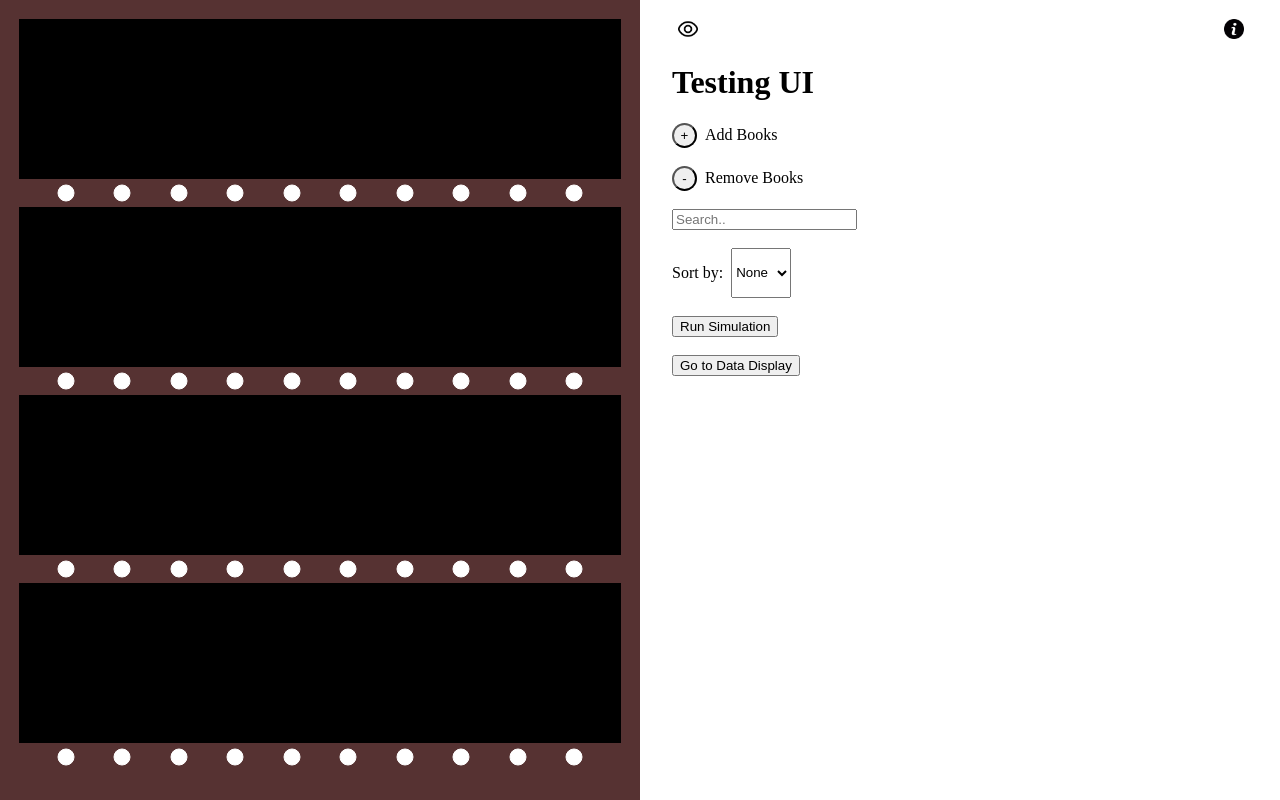
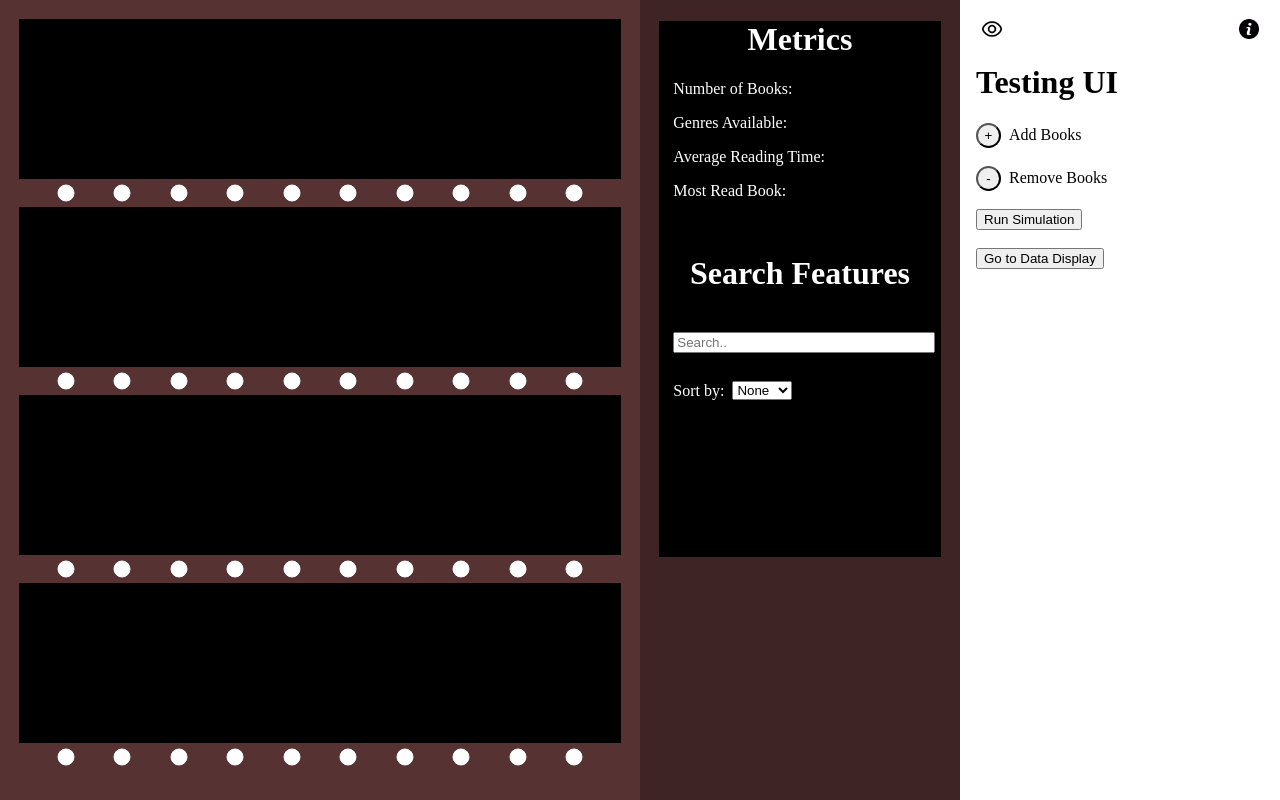
Before and after one commit to JosephAFerguson/-UserInterface-Proj2, a Svelte app in the folder UserInterfaceProj2/: page / in a window 1280 px wide. Built offline with nearby package versions, Linux system fonts and the light colour scheme.

Commit message:
updated ui with comments from professor and added basic layout for data

```diff
--- a/UserInterfaceProj2/src/App.svelte
+++ b/UserInterfaceProj2/src/App.svelte
@@ -1,11 +1,48 @@
 <script>
   import DeviceUI from './device-ui.svelte';
   import TestingUI from './testing-ui.svelte';
+  import DataDisplayUI from './data-display-ui.svelte';
+
+  let books_on_shelf =
+  [
+    {
+      Title: "Sample Book",
+      Color: "Red",
+      Genre: "Fiction",
+      Pages: 300,
+      Synopsis: "This is a sample synopsis of the book.",
+      DateAdded: "2024-01-15",
+      LastRead: "2024-06-10"
+    },
+    {
+      Title: "Another Book",
+      Color: "Blue",
+      Genre: "Non-Fiction",
+      Pages: 250,
+      Synopsis: "This is another sample synopsis of a different book.",
+      DateAdded: "2024-02-20",
+      LastRead: "2024-05-22"
+    }
+  ];
+
+  let books_off_shelf =
+  [
+    {
+      Title: "Third Book",
+      Color: "Green",
+      Genre: "Mystery",
+      Pages: 400,
+      Synopsis: "This is the synopsis of the third book.",
+      DateAdded: "2024-03-10",
+      LastRead: "2024-04-15"
+    }
+  ];
 </script>
 
 <div id="container">
-  <div id="device-ui"><DeviceUI/></div>
-  <div id="testing-ui"><TestingUI/></div>
+  <div id="device-ui"><DeviceUI bind:books_on_shelf bind:books_off_shelf/></div>
+  <div id="data-display-ui"><DataDisplayUI bind:books_on_shelf bind:books_off_shelf/></div>
+  <div id="testing-ui"><TestingUI bind:books_on_shelf bind:books_off_shelf/></div>
 </div>
 
 <style>
--- a/UserInterfaceProj2/src/app.css
+++ b/UserInterfaceProj2/src/app.css
@@ -5,7 +5,7 @@ html, body {
 
 #container {
   display: grid;
-  grid-template-columns: 1fr 1fr;
+  grid-template-columns: 1fr 0.5fr 0.5fr;
   height: 100vh;
   width: 100%;
   margin: 0;
--- /dev/null
+++ b/UserInterfaceProj2/src/data-display-ui.svelte
@@ -0,0 +1,65 @@
+<script>
+    function handleSearch(event) {
+        const query = event.target.value;
+        // Implement search functionality here
+    }
+</script>
+
+<main>
+    <div id ="data-display-panel">
+        <h1>Metrics</h1>
+        <p>Number of Books: </p>
+        <p>Genres Available: </p>
+        <p>Average Reading Time: </p>
+        <p>Most Read Book: </p>
+        <br/>
+        <h1>Search Features</h1>
+        <br/>
+        <input type="text" placeholder="Search.." id="search"/>
+        <br/>
+        <br/>
+        <div style="display: flex; gap:8px; height: 40px; align-items: center;">
+            <p>Sort by:</p>
+            <select>
+                <option>None</option>
+                <option>A-Z</option>
+                <option>Z-A</option>
+                <option>Genre</option>
+            </select>
+        </div>
+    </div>
+</main>
+
+<style>
+    main {
+        background-color: #3e2424;
+        color: white;
+        width: 100%;
+        height: 100vh;
+        overflow: hidden;
+        box-sizing: border-box;
+    }
+
+    h1 {
+        display: flex;
+        justify-content: center;
+    }
+
+    p {
+        margin-left: 5%;
+    }
+
+    #data-display-panel {
+        height: 67%;
+        margin-top: 6%;
+        margin-left: 6%;
+        margin-right: 6%;
+        background-color: black;
+    }
+
+    #search {
+        margin-left: 5%;
+        margin-right: 5%;
+        width: 90%;
+    }
+</style>
--- a/UserInterfaceProj2/src/device-ui.svelte
+++ b/UserInterfaceProj2/src/device-ui.svelte
@@ -1,5 +1,8 @@
 <script>
   import { onMount } from 'svelte'
+
+  export let books_on_shelf = [];
+  export let books_off_shelf = [];
 </script>
 
 <main>
--- a/UserInterfaceProj2/src/testing-ui.svelte
+++ b/UserInterfaceProj2/src/testing-ui.svelte
@@ -2,6 +2,9 @@
     function handleEyeClick() {
         alert("Eye button clicked!");
     }
+
+    export let books_on_shelf = [];
+    export let books_off_shelf = [];
 </script>
 
 <main>
@@ -23,19 +26,6 @@
     <div style="display:flex; gap:8px;">
         <button type="button" id="remove">-</button>
         <p style="margin:0" id="remove-text">Remove Books</p>
-    </div>
-    <br/>
-    <input type="text" placeholder="Search..">
-    <br/>
-    <br/>
-    <div style="display:flex; gap:8px;">
-        <p>Sort by:</p>
-        <select>
-            <option>None</option>
-            <option>A-Z</option>
-            <option>Z-A</option>
-            <option>Genre</option>
-        </select>
     </div>
     <br/>
     <button>Run Simulation</button>
```
Also changed, not shown: UserInterfaceProj2/src/data-display.svelte (deleted).
